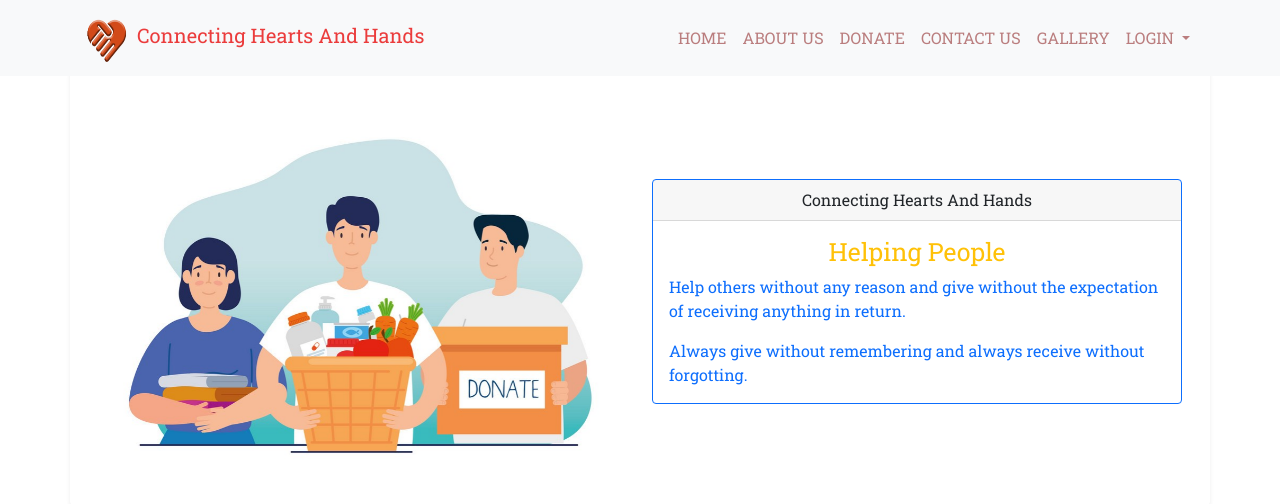
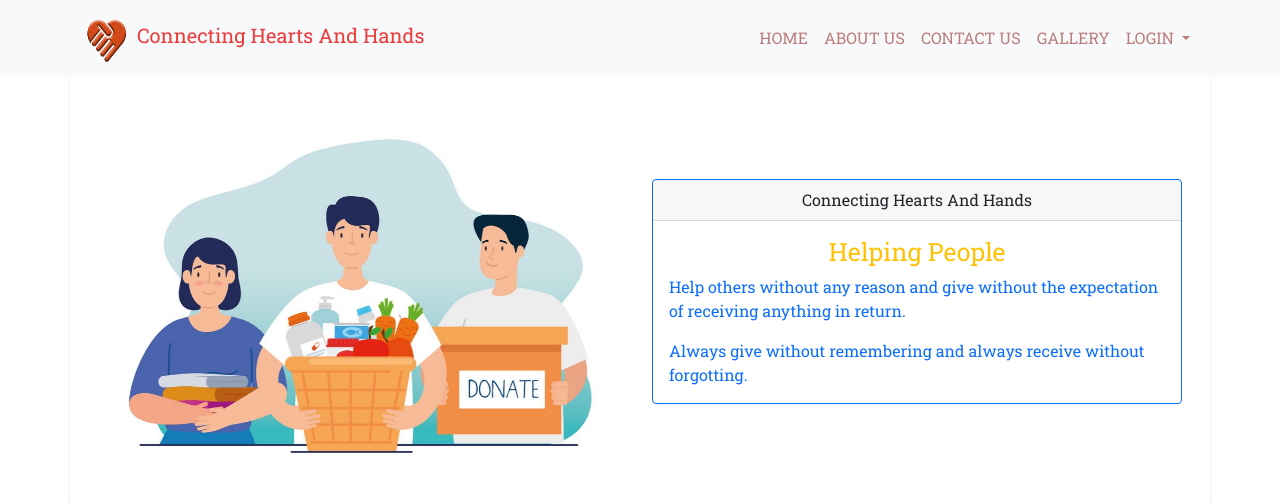
Before and after one commit to Labanya23/Heart-Connection, a Django app: page / in a window 1280 px wide. Shown: the top 504 px of the page. Run offline with Django 5.2, Linux system fonts and the light colour scheme; some libraries are stand-ins or nearby versions.

Commit message:
Update base.html

```diff
--- a/heart/helping/templates/base.html
+++ b/heart/helping/templates/base.html
@@ -33,7 +33,6 @@
                 <ul class="navbar-nav text-uppercase ms-auto py-4 py-lg-0">
                     <li class="nav-item"><a class="nav-link" href="{% url 'index' %}">Home</a></li>
                     <li class="nav-item"><a class="nav-link" href="#about">About Us</a></li>
-                    <li class="nav-item"><a class="nav-link" href="#dovo">Donate</a></li>
                     <li class="nav-item"><a class="nav-link" href="#contact">Contact Us</a></li>
                     <li class="nav-item"><a class="nav-link" href="{#!}">Gallery</a></li>
 
```
